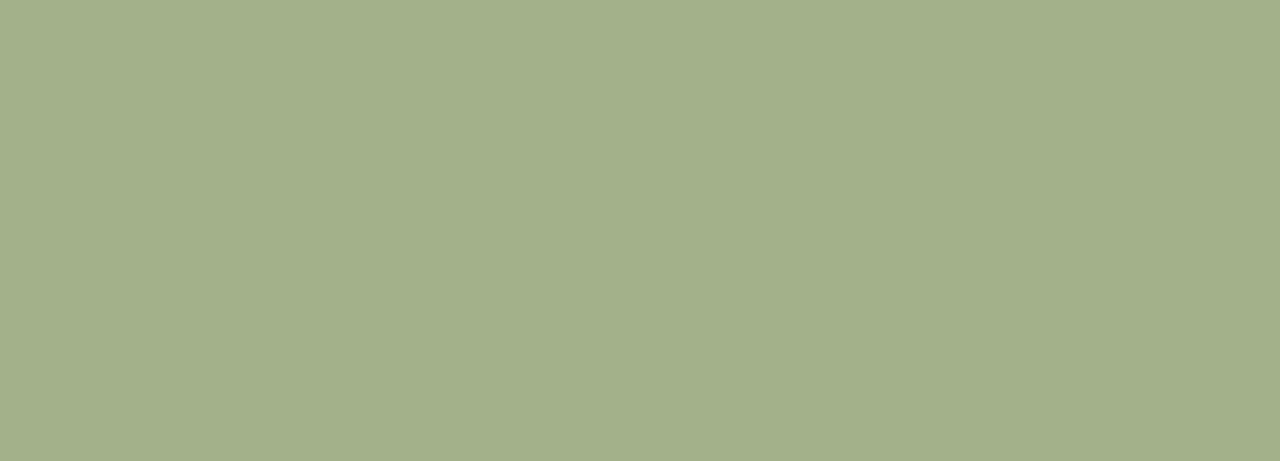
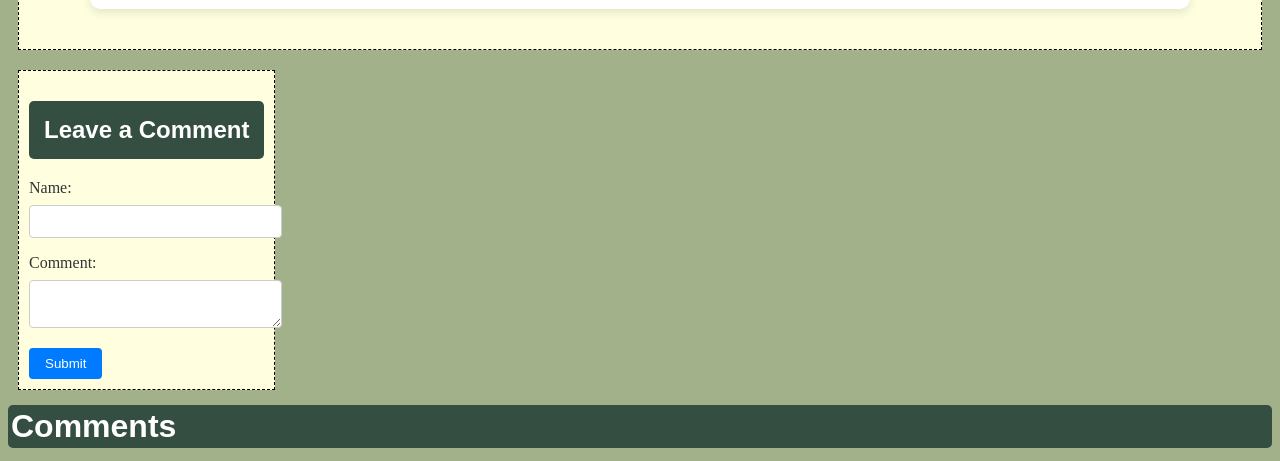
Before and after one commit to mythoneri/webprog-mi231-vuejs, a Vue app in the folder vue-project/: page / in a window 1280 px wide. Shown: the part 1330-1791 px from the top of the page. Before the commit the page ends 1348 px from the top, so only its background shows below. Built offline with nearby package versions, Linux system fonts and the light colour scheme; no server answers; the database is empty.

Commit message:
added comment and commentform vue/s

```diff
--- a/vue-project/src/App.vue
+++ b/vue-project/src/App.vue
@@ -8,6 +8,9 @@
   <food-item2/>
   <food-item/>
   <personal-profile/>
+  <comment-form/>
+  <comment/>
+
 </template>
 
  <script setup>
--- /dev/null
+++ b/vue-project/src/components/Comment.vue
@@ -0,0 +1,46 @@
+<template>
+    <h1>Comments</h1>
+    <ul>
+      <li v-for="comment in comments" :key="comment.id">{{ comment.name }} {{ comment.comment }}</li>
+    </ul>
+  </template>
+
+  <script></script>
+
+  <style>
+    #app > div {
+      border: dashed black 1px;
+      display: inline-block;
+      margin: 10px;
+      padding: 10px;
+      background-color: lightyellow;
+    }
+  </style>
+
+<script setup>
+import { ref, onMounted } from 'vue'
+import { supabase } from '../lib/supabaseClient'
+
+const comments = ref([])
+
+async function getComments() {
+  const { data } = await supabase.from('comments').select()
+  comments.value = data
+}
+
+onMounted(() => {
+  getComments()
+})
+
+</script>
+
+
+<style>
+  #app > div {
+    border: dashed black 1px;
+    display: inline-block;
+    margin: 10px;
+    padding: 10px;
+    background-color: lightyellow;
+  }
+</style>
--- /dev/null
+++ b/vue-project/src/components/CommentForm.vue
@@ -0,0 +1,81 @@
+<template>
+    <div>
+      <h2>Leave a Comment</h2>
+      <form @submit.prevent="submitComment">
+        <div class="form-group">
+          <label for="name">Name:</label>
+          <input type="text" id="name" v-model="name" required class="form-control">
+        </div>
+        <div class="form-group">
+          <label for="comment">Comment:</label>
+          <textarea id="comment" v-model="comment" required class="form-control"></textarea>
+        </div>
+        <button type="submit" class="btn btn-primary">Submit</button>
+        <div v-if="submissionStatus" class="mt-2">
+          {{ submissionStatus }}
+        </div>
+      </form>
+    </div>
+  </template>
+
+  <script setup>
+  import { ref } from 'vue';
+  import { supabase } from '../lib/supabaseClient'
+
+
+  const name = ref('');
+  const comment = ref('');
+  const submissionStatus = ref(null);
+
+  // Your Supabase URL and Key - IMPORTANT!
+  const tableName = 'comments'; // Name of your Supabase table
+
+  async function submitComment() {
+    submissionStatus.value = "Submitting...";
+    try {
+      const { error } = await supabase
+        .from(tableName)
+        .insert([{ name: name.value, comment: comment.value }]);
+
+      if (error) {
+        console.error("Error inserting comment:", error);
+        submissionStatus.value = "Error submitting comment. Please try again.";
+      } else {
+        submissionStatus.value = "Comment submitted successfully!";
+        name.value = ''; // Clear form fields
+        comment.value = '';
+      }
+    } catch (err) {
+      console.error("An unexpected error occurred:", err);
+      submissionStatus.value = "An unexpected error occurred. Please try again later.";
+    }
+  }
+  </script>
+
+  <style scoped>
+  /* Basic styling - Customize as needed */
+  .form-group {
+    margin-bottom: 1rem;
+  }
+
+  label {
+    display: block;
+    margin-bottom: 0.5rem;
+  }
+
+  .form-control {
+    width: 100%;
+    padding: 0.5rem;
+    border: 1px solid #ccc;
+    border-radius: 4px;
+  }
+
+  .btn {
+    padding: 0.5rem 1rem;
+    background-color: #007bff;
+    color: white;
+    border: none;
+    border-radius: 4px;
+    cursor: pointer;
+  }
+  </style>
--- a/vue-project/src/main.js
+++ b/vue-project/src/main.js
@@ -4,11 +4,15 @@ import App from './App.vue'
 import FoodItem from './components/FoodItem.vue'
 import FoodItem2 from './components/FoodItem2.vue'
 import PersonalProfile from './components/PersonalProfile.vue'
+import CommentForm from './components/CommentForm.vue'
+import Comment from './components/Comment.vue'
 
 const app = createApp(App)
 
 app.component('food-item', FoodItem)
 app.component('food-item2', FoodItem2)
 app.component('personal-profile', PersonalProfile)
+app.component('comment-form', CommentForm)
+app.component('comment', Comment)
 
 app.mount('#app')
```
